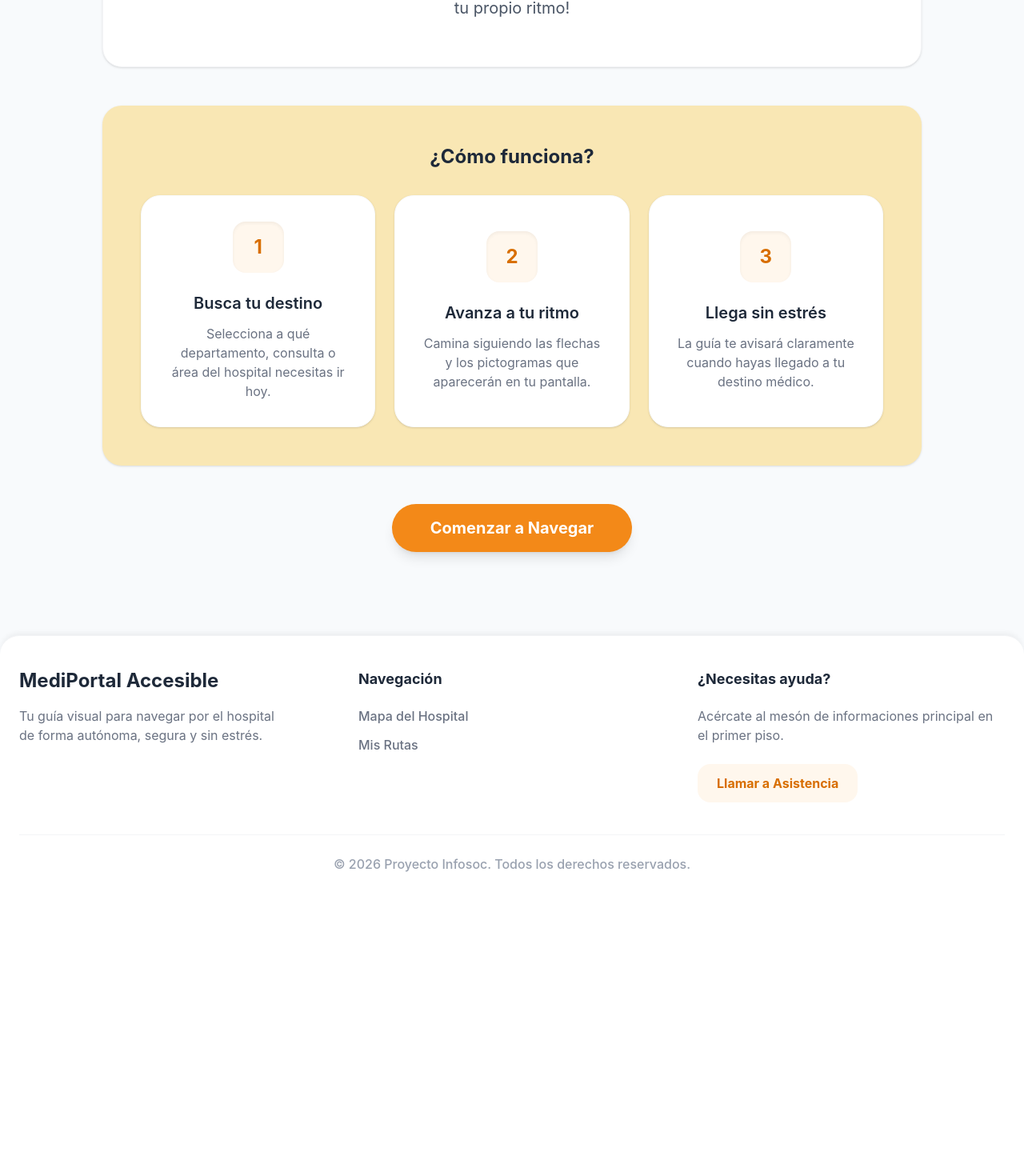
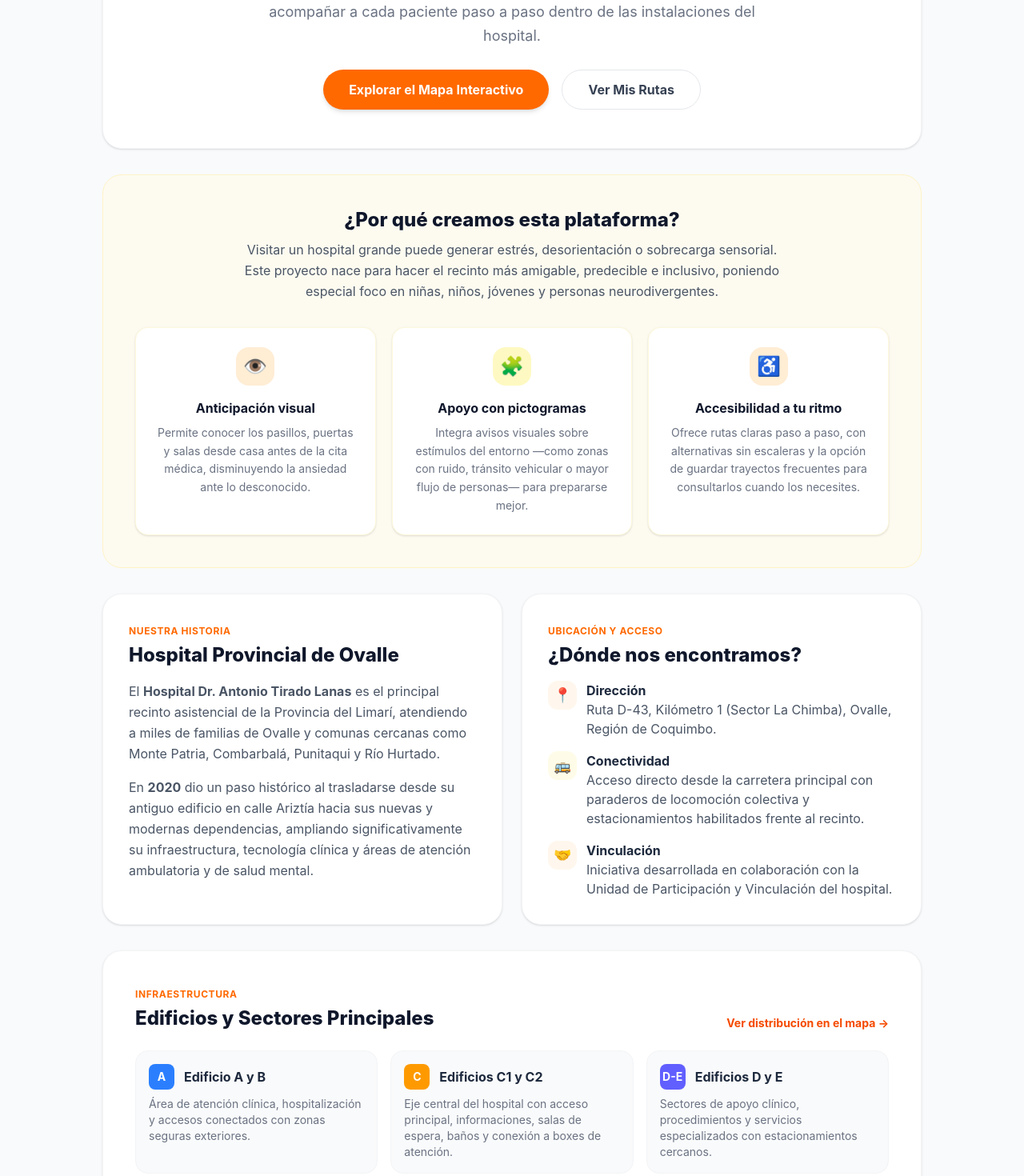
Before and after one commit to nonmonn/Infosoc, an Angular app in the folder Proyecto-fuente/app-hospital-pwa/: page / in a window 1280 px wide. Shown: the part 360-1830 px from the top of the page at 80% size. Before the commit the page ends 1492 px from the top, so only its background shows below. Built offline with nearby package versions, Linux system fonts and the light colour scheme.

Commit message:
home nuevito

```diff
--- a/Proyecto-fuente/app-hospital-pwa/src/app/features/home/home.html
+++ b/Proyecto-fuente/app-hospital-pwa/src/app/features/home/home.html
@@ -1,59 +1,183 @@
-<div class="max-w-5xl mx-auto space-y-12 mt-6">
+<div class="min-h-screen bg-gray-50 px-4 py-8 sm:px-8 font-sans text-gray-800">
+  <div class="max-w-5xl mx-auto flex flex-col gap-8">
 
-  <!-- Sección Principal: ¿Qué hace la página? -->
-  <section class="bg-white rounded-3xl shadow-sm p-8 md:p-14 text-center border border-gray-100 relative overflow-hidden">
-    <!-- Línea decorativa superior con tus colores -->
-    <div class="absolute top-0 left-0 w-full h-2 bg-linear-to-r from-amarillo-oro via-amarillo-sol to-naranja-calido"></div>
+    <!-- 1. PORTADA / BIENVENIDA -->
+    <section class="bg-white rounded-3xl shadow-sm border border-gray-100 overflow-hidden">
+      <div class="h-2 w-full bg-gradient-to-r from-yellow-400 via-amber-400 to-orange-500"></div>
+      <div class="p-8 sm:p-12 text-center flex flex-col items-center">
+        <span class="bg-orange-50 text-orange-600 text-xs sm:text-sm font-bold px-4 py-1.5 rounded-full border border-orange-100 mb-4">
+          Hospital Provincial de Ovalle · Dr. Antonio Tirado Lanas
+        </span>
+        <h1 class="text-3xl sm:text-4xl font-extrabold text-slate-900 tracking-tight mb-4">
+          Tu guía visual y accesible dentro del hospital
+        </h1>
+        <p class="text-gray-500 max-w-2xl text-base sm:text-lg leading-relaxed mb-7">
+          Una plataforma diseñada para anticipar recorridos, reducir la incertidumbre y acompañar a cada paciente paso a paso dentro de las instalaciones del hospital.
+        </p>
+        <div class="flex flex-wrap justify-center gap-4">
+          <button
+            routerLink="/dashboard"
+            class="bg-orange-500 hover:bg-orange-600 text-white font-bold py-3 px-8 rounded-full shadow-md transition cursor-pointer">
+            Explorar el Mapa Interactivo
+          </button>
+          <button
+            routerLink="/mis-rutas"
+            class="bg-white hover:bg-gray-50 text-gray-700 font-bold py-3 px-8 rounded-full border border-gray-200 transition cursor-pointer">
+            Ver Mis Rutas
+          </button>
+        </div>
+      </div>
+    </section>
 
-    <h2 class="text-3xl md:text-5xl font-extrabold text-gray-800 mb-6 tracking-tight">
-      Tu guía visual dentro del hospital
-    </h2>
-    <p class="text-gray-600 text-lg md:text-xl max-w-2xl mx-auto leading-relaxed">
-      Te acompañamos paso a paso para que llegues a tu consulta o servicio médico de forma tranquila y segura. ¡Navega por el hospital a tu propio ritmo!
-    </p>
-  </section>
-
-  <!-- Sección Secundaria: ¿Cómo funciona? -->
-  <section class="bg-amarillo-oro/30 p-8 md:p-12 rounded-3xl shadow-sm">
-    <h3 class="text-2xl font-bold text-gray-800 mb-8 text-center">¿Cómo funciona?</h3>
-
-    <!-- Grilla que en computador muestra 3 columnas y en celular 1 columna -->
-    <div class="grid grid-cols-1 md:grid-cols-3 gap-6 auto-rows-fr">
-
-      <!-- Paso 1 -->
-      <div class="bg-white p-8 rounded-3xl shadow-sm border border-gray-50 flex flex-col items-center justify-center text-center hover:shadow-md transition-shadow">
-        <div class="bg-orange-50 text-naranja-intenso font-bold rounded-2xl w-16 h-16 flex items-center justify-center text-2xl mb-6 shadow-inner">
-          1
-        </div>
-        <h4 class="text-xl font-semibold text-gray-800 mb-3">Busca tu destino</h4>
-        <p class="text-gray-500">Selecciona a qué departamento, consulta o área del hospital necesitas ir hoy.</p>
+    <!-- 2. MOTIVACIÓN DEL PROYECTO -->
+    <section class="bg-amber-50/70 rounded-3xl p-6 sm:p-10 border border-amber-100">
+      <div class="text-center max-w-2xl mx-auto mb-8">
+        <h2 class="text-2xl font-extrabold text-slate-900 mb-2">¿Por qué creamos esta plataforma?</h2>
+        <p class="text-sm sm:text-base text-gray-600 leading-relaxed">
+          Visitar un hospital grande puede generar estrés, desorientación o sobrecarga sensorial. Este proyecto nace para hacer el recinto más amigable, predecible e inclusivo, poniendo especial foco en niñas, niños, jóvenes y personas neurodivergentes.
+        </p>
       </div>
 
-      <!-- Paso 2 -->
-      <div class="bg-white p-8 rounded-3xl shadow-sm border border-gray-50 flex flex-col items-center justify-center text-center hover:shadow-md transition-shadow">
-        <div class="bg-orange-50 text-naranja-intenso font-bold rounded-2xl w-16 h-16 flex items-center justify-center text-2xl mb-6 shadow-inner">
-          2
+      <div class="grid grid-cols-1 md:grid-cols-3 gap-5">
+        <div class="bg-white rounded-2xl p-6 shadow-sm border border-amber-100/60 flex flex-col items-center text-center">
+          <div class="w-12 h-12 bg-orange-100 text-orange-600 rounded-2xl flex items-center justify-center text-2xl mb-4">
+            👁️
+          </div>
+          <h3 class="font-bold text-slate-900 text-base mb-2">Anticipación visual</h3>
+          <p class="text-sm text-gray-500 leading-relaxed">
+            Permite conocer los pasillos, puertas y salas desde casa antes de la cita médica, disminuyendo la ansiedad ante lo desconocido.
+          </p>
         </div>
-        <h4 class="text-xl font-semibold text-gray-800 mb-3">Avanza a tu ritmo</h4>
-        <p class="text-gray-500">Camina siguiendo las flechas y los pictogramas que aparecerán en tu pantalla.</p>
+
+        <div class="bg-white rounded-2xl p-6 shadow-sm border border-amber-100/60 flex flex-col items-center text-center">
+          <div class="w-12 h-12 bg-yellow-100 text-yellow-700 rounded-2xl flex items-center justify-center text-2xl mb-4">
+            🧩
+          </div>
+          <h3 class="font-bold text-slate-900 text-base mb-2">Apoyo con pictogramas</h3>
+          <p class="text-sm text-gray-500 leading-relaxed">
+            Integra avisos visuales sobre estímulos del entorno —como zonas con ruido, tránsito vehicular o mayor flujo de personas— para prepararse mejor.
+          </p>
+        </div>
+
+        <div class="bg-white rounded-2xl p-6 shadow-sm border border-amber-100/60 flex flex-col items-center text-center">
+          <div class="w-12 h-12 bg-orange-100 text-orange-600 rounded-2xl flex items-center justify-center text-2xl mb-4">
+            ♿
+          </div>
+          <h3 class="font-bold text-slate-900 text-base mb-2">Accesibilidad a tu ritmo</h3>
+          <p class="text-sm text-gray-500 leading-relaxed">
+            Ofrece rutas claras paso a paso, con alternativas sin escaleras y la opción de guardar trayectos frecuentes para consultarlos cuando los necesites.
+          </p>
+        </div>
+      </div>
+    </section>
+
+    <!-- 3. HISTORIA Y UBICACIÓN DEL HOSPITAL -->
+    <section class="grid grid-cols-1 md:grid-cols-2 gap-6">
+
+      <!-- Historia -->
+      <div class="bg-white rounded-3xl p-6 sm:p-8 shadow-sm border border-gray-100 flex flex-col justify-between">
+        <div>
+          <span class="text-xs font-bold uppercase tracking-wider text-orange-500">Nuestra Historia</span>
+          <h2 class="text-2xl font-extrabold text-slate-900 mt-1 mb-4">Hospital Provincial de Ovalle</h2>
+          <p class="text-sm sm:text-base text-gray-600 leading-relaxed mb-4">
+            El <strong>Hospital Dr. Antonio Tirado Lanas</strong> es el principal recinto asistencial de la Provincia del Limarí, atendiendo a miles de familias de Ovalle y comunas cercanas como Monte Patria, Combarbalá, Punitaqui y Río Hurtado.
+          </p>
+          <p class="text-sm sm:text-base text-gray-600 leading-relaxed">
+            En <strong>2020</strong> dio un paso histórico al trasladarse desde su antiguo edificio en calle Ariztía hacia sus nuevas y modernas dependencias, ampliando significativamente su infraestructura, tecnología clínica y áreas de atención ambulatoria y de salud mental.
+          </p>
+        </div>
       </div>
 
-      <!-- Paso 3 -->
-      <div class="bg-white p-8 rounded-3xl shadow-sm border border-gray-50 flex flex-col items-center justify-center text-center hover:shadow-md transition-shadow">
-        <div class="bg-orange-50 text-naranja-intenso font-bold rounded-2xl w-16 h-16 flex items-center justify-center text-2xl mb-6 shadow-inner">
-          3
+      <!-- Ubicación y Datos Prácticos -->
+      <div class="bg-white rounded-3xl p-6 sm:p-8 shadow-sm border border-gray-100 flex flex-col justify-between">
+        <div>
+          <span class="text-xs font-bold uppercase tracking-wider text-orange-500">Ubicación y Acceso</span>
+          <h2 class="text-2xl font-extrabold text-slate-900 mt-1 mb-4">¿Dónde nos encontramos?</h2>
+
+          <ul class="space-y-4 text-sm sm:text-base text-gray-600">
+            <li class="flex items-start gap-3">
+              <span class="w-9 h-9 rounded-xl bg-orange-50 text-orange-600 flex items-center justify-center shrink-0 text-lg">📍</span>
+              <div>
+                <p class="font-bold text-slate-800">Dirección</p>
+                <p>Ruta D-43, Kilómetro 1 (Sector La Chimba), Ovalle, Región de Coquimbo.</p>
+              </div>
+            </li>
+            <li class="flex items-start gap-3">
+              <span class="w-9 h-9 rounded-xl bg-yellow-50 text-yellow-700 flex items-center justify-center shrink-0 text-lg">🚌</span>
+              <div>
+                <p class="font-bold text-slate-800">Conectividad</p>
+                <p>Acceso directo desde la carretera principal con paraderos de locomoción colectiva y estacionamientos habilitados frente al recinto.</p>
+              </div>
+            </li>
+            <li class="flex items-start gap-3">
+              <span class="w-9 h-9 rounded-xl bg-orange-50 text-orange-600 flex items-center justify-center shrink-0 text-lg">🤝</span>
+              <div>
+                <p class="font-bold text-slate-800">Vinculación</p>
+                <p>Iniciativa desarrollada en colaboración con la Unidad de Participación y Vinculación del hospital.</p>
+              </div>
+            </li>
+          </ul>
         </div>
-        <h4 class="text-xl font-semibold text-gray-800 mb-3">Llega sin estrés</h4>
-        <p class="text-gray-500">La guía te avisará claramente cuando hayas llegado a tu destino médico.</p>
       </div>
 
-    </div>
-  </section>
+    </section>
 
-  <!-- Botón de Acción Principal -->
-  <div class="text-center pb-10">
-    <button routerLink="/dashboard" class="bg-naranja-calido hover:bg-naranja-intenso text-white font-bold py-4 px-12 rounded-full shadow-lg hover:shadow-xl transition-all transform hover:-translate-y-1 text-xl">
-      Comenzar a Navegar
-    </button>
+    <!-- 4. EDIFICIOS Y SECTORES DEL RECINTO -->
+    <section class="bg-white rounded-3xl p-6 sm:p-10 shadow-sm border border-gray-100">
+      <div class="flex flex-col sm:flex-row sm:items-end justify-between gap-4 mb-6">
+        <div>
+          <span class="text-xs font-bold uppercase tracking-wider text-orange-500">Infraestructura</span>
+          <h2 class="text-2xl font-extrabold text-slate-900 mt-1">Edificios y Sectores Principales</h2>
+        </div>
+        <button
+          routerLink="/dashboard"
+          class="text-sm font-bold text-orange-600 hover:text-orange-700 transition cursor-pointer self-start sm:self-auto">
+          Ver distribución en el mapa →
+        </button>
+      </div>
+
+      <div class="grid grid-cols-1 sm:grid-cols-2 lg:grid-cols-3 gap-4">
+        <div class="p-4 rounded-2xl bg-gray-50 border border-gray-100">
+          <div class="flex items-center gap-3 mb-2">
+            <span class="w-8 h-8 rounded-lg bg-blue-500 text-white font-bold flex items-center justify-center text-sm">A</span>
+            <h3 class="font-bold text-slate-800">Edificio A y B</h3>
+          </div>
+          <p class="text-xs sm:text-sm text-gray-500">
+            Área de atención clínica, hospitalización y accesos conectados con zonas seguras exteriores.
+          </p>
+        </div>
+
+        <div class="p-4 rounded-2xl bg-gray-50 border border-gray-100">
+          <div class="flex items-center gap-3 mb-2">
+            <span class="w-8 h-8 rounded-lg bg-amber-500 text-white font-bold flex items-center justify-center text-sm">C</span>
+            <h3 class="font-bold text-slate-800">Edificios C1 y C2</h3>
+          </div>
+          <p class="text-xs sm:text-sm text-gray-500">
+            Eje central del hospital con acceso principal, informaciones, salas de espera, baños y conexión a boxes de atención.
+          </p>
+        </div>
+
+        <div class="p-4 rounded-2xl bg-gray-50 border border-gray-100">
+          <div class="flex items-center gap-3 mb-2">
+            <span class="w-8 h-8 rounded-lg bg-indigo-500 text-white font-bold flex items-center justify-center text-sm">D-E</span>
+            <h3 class="font-bold text-slate-800">Edificios D y E</h3>
+          </div>
+          <p class="text-xs sm:text-sm text-gray-500">
+            Sectores de apoyo clínico, procedimientos y servicios especializados con estacionamientos cercanos.
+          </p>
+        </div>
+
+        <div class="p-4 rounded-2xl bg-yellow-50/70 border border-yellow-200 sm:col-span-2 lg:col-span-3">
+          <div class="flex items-center gap-3 mb-2">
+            <span class="w-8 h-8 rounded-lg bg-yellow-400 text-slate-900 font-bold flex items-center justify-center text-sm">G</span>
+            <h3 class="font-bold text-slate-900">Edificio G · Entrada de Psiquiatría y Psicología</h3>
+          </div>
+          <p class="text-xs sm:text-sm text-gray-600">
+            Sector dedicado a la atención de salud mental infanto-juvenil y adultos, con acceso diferenciado para brindar un entorno más tranquilo y resguardado.
+          </p>
+        </div>
+      </div>
+    </section>
+
   </div>
 </div>
```
